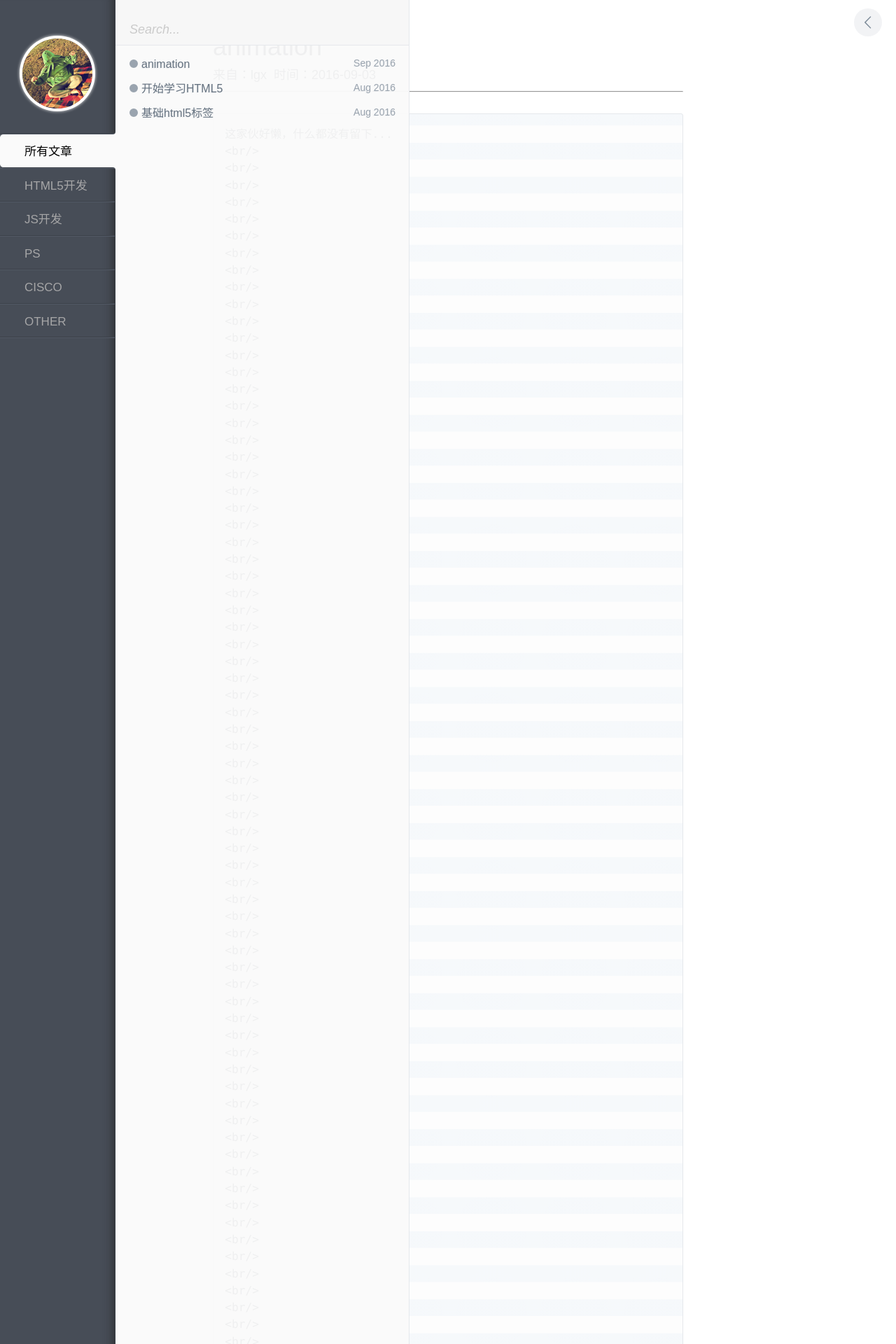
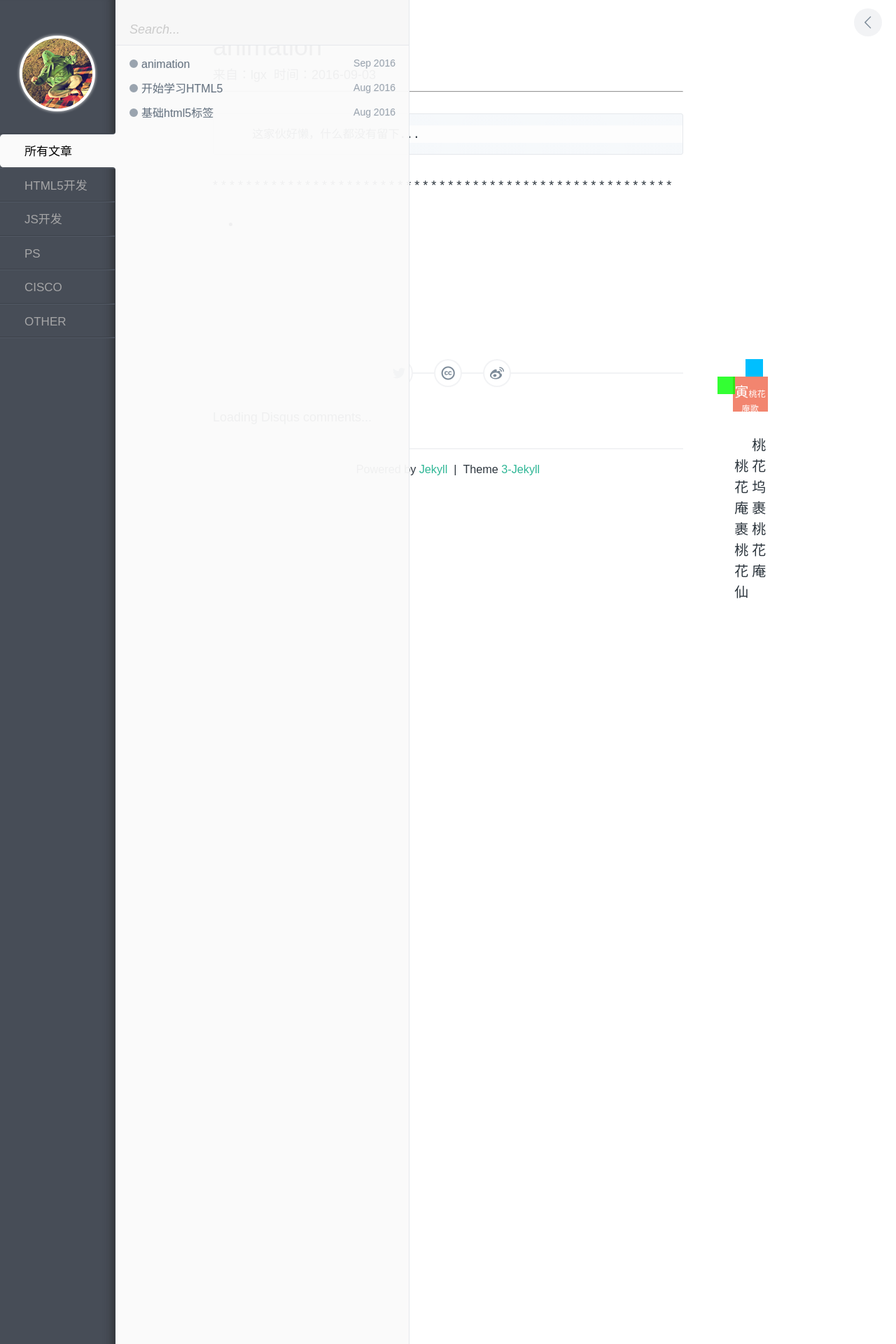
Before and after one commit to WreTlgx/WreTlgx.github.io, a Jekyll site: the page built from _posts/HTML5/2016-09-03-animation.md, in a window 1280 px wide. Shown: the top 1920 px of the page at 70% size. Built offline with Jekyll 4.4.1, drawn with Linux system fonts in a browser that asks for light colours; comment, search, counter and statistics services are not loaded; some of the changed text lies outside the part shown.

Commit message:
我再修改animstion.md

```diff
--- a/_posts/HTML5/2016-09-03-animation.md
+++ b/_posts/HTML5/2016-09-03-animation.md
@@ -5,121 +5,65 @@ tags: HTML5
 categpry: HTML5
 ---
 
-    这家伙好懒，什么都没有留下...
-    <br/>
-    <br/>
-    <br/>
-    <br/>
-    <br/>
-    <br/>
-    <br/>
-    <br/>
-    <br/>
-    <br/>
-    <br/>
-    <br/>
-    <br/>
-    <br/>
-    <br/>
-    <br/>
-    <br/>
-    <br/>
-    <br/>
-    <br/>
-    <br/>
-    <br/>
-    <br/>
-    <br/>
-    <br/>
-    <br/>
-    <br/>
-    <br/>
-    <br/>
-    <br/>
-    <br/>
-    <br/>
-    <br/>
-    <br/>
-    <br/>
-    <br/>
-    <br/>
-    <br/>
-    <br/>
-    <br/>
-    <br/>
-    <br/>
-    <br/>
-    <br/>
-    <br/>
-    <br/>
-    <br/>
-    <br/>
-    <br/>
-    <br/>
-    <br/>
-    <br/>
-    <br/>
-    <br/>
-    <br/>
-    <br/>
-    <br/>
-    <br/>
-    <br/>
-    <br/>
-    <br/>
-    <br/>
-    <br/>
-    <br/>
-    <br/>
-    <br/>
-    <br/>
-    <br/>
-    <br/>
-    <br/>
-    <br/>
-    <br/>
-    <br/>
-    <br/>
-    <br/>
-    <br/>
-    <br/>
-    <br/>
-    <br/>
-    <br/>
-    <br/>
-    <br/>
-    <br/>
-    <br/>
-    <br/>
-    <br/>
-    <br/>
-    <br/>
-    <br/>
-    <br/>
-    <br/>
-    <br/>
-    <br/>
-    <br/>
-    <br/>
-    <br/>
-    <br/>
-    <br/>
-    <br/>
-    <br/>
-    <br/>
-    <br/>
-    <br/>
-    <br/>
-    <br/>
-    <br/>
-    <br/>
-    <br/>
-    <br/>
-    <br/>
-    <br/>
-    <br/>
-    <br/>
-    <br/>
+        这家伙好懒，什么都没有留下...
+
+*
+*
+*
+*
+*
+*
+*
+*
+*
+*
+*
+*
+*
+*
+*
+*
+*
+*
+*
+*
+*
+*
+*
+*
+*
+*
+*
+*
+*
+*
+*
+*
+*
+*
+*
+*
+*
+*
+*
+*
+*
+*
+*
+*
+*
+*
+*
+*
+*
+*
+*
+*
+*
+*
+*
+*
+
 <html>
     <head>
         <meta charset="utf-8">
```
